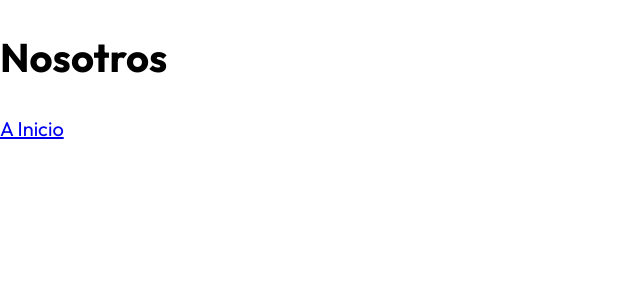
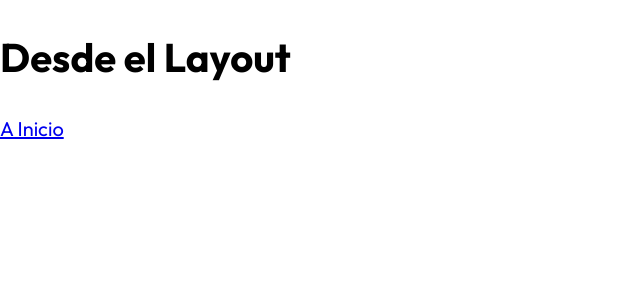
Before and after one commit to OrlayMolina/GuitarLA-NextJS, a Next.js app in the folder GuitarLA/guitarla-next/: page /nosotros in a window 1280 px wide. Shown: the top 300 px of the page, without its empty margins (0-640 px from the left). Built offline with nearby package versions, Linux system fonts and the light colour scheme.

Commit message:
Se agrega el nombre de la página dinámicamente vía props.

```diff
--- /dev/null
+++ b/GuitarLA/guitarla-next/components/layout.js
@@ -0,0 +1,18 @@
+import Head from "next/head";
+
+/**
+ * Receive a react component from {children}, a title for the tab a description to be injected into the name
+ * @param { Component, title, description } param0
+ * @returns
+ */
+export default function Layout({children, title, description}) {
+  return (
+    <>
+        <Head>
+            <title>{`GuitarLA - ${title}`}</title>
+        </Head>
+        <h1>Desde el Layout</h1>
+        {children}
+    </>
+  )
+}
--- a/GuitarLA/guitarla-next/pages/nosotros.js
+++ b/GuitarLA/guitarla-next/pages/nosotros.js
@@ -1,10 +1,12 @@
 import Link from 'next/link';
+import Layout from '../components/layout';
 
 export default function Nosotros() {
   return (
-    <div>
-        <h1>Nosotros</h1>
+    <Layout
+        title={'About Us'}
+    >
         <Link href='/'>A Inicio</Link>
-    </div>
+    </Layout>
   )
 }
```
Also changed, not shown: GuitarLA/guitarla-next/pages/index.js (+7 -2 lines).
